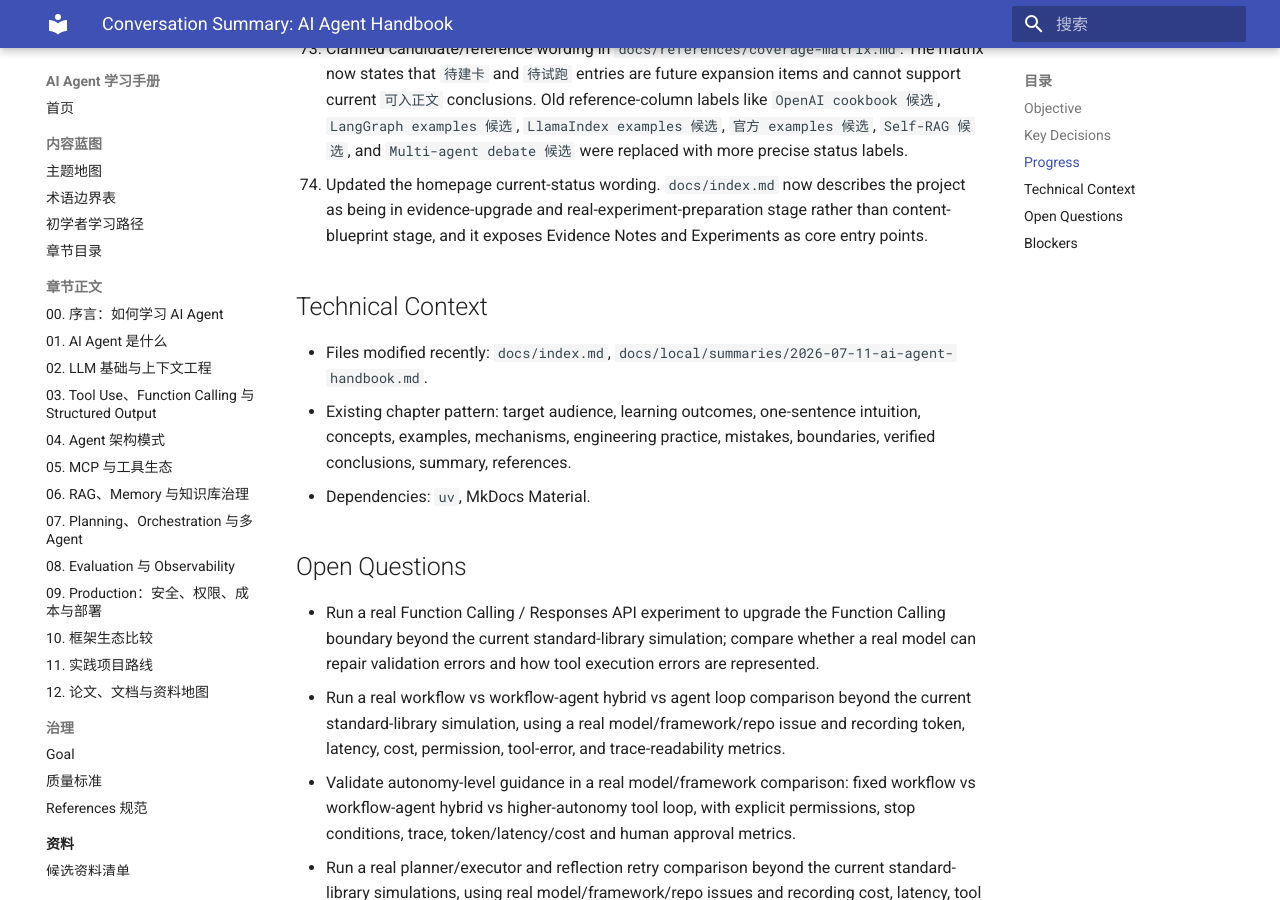
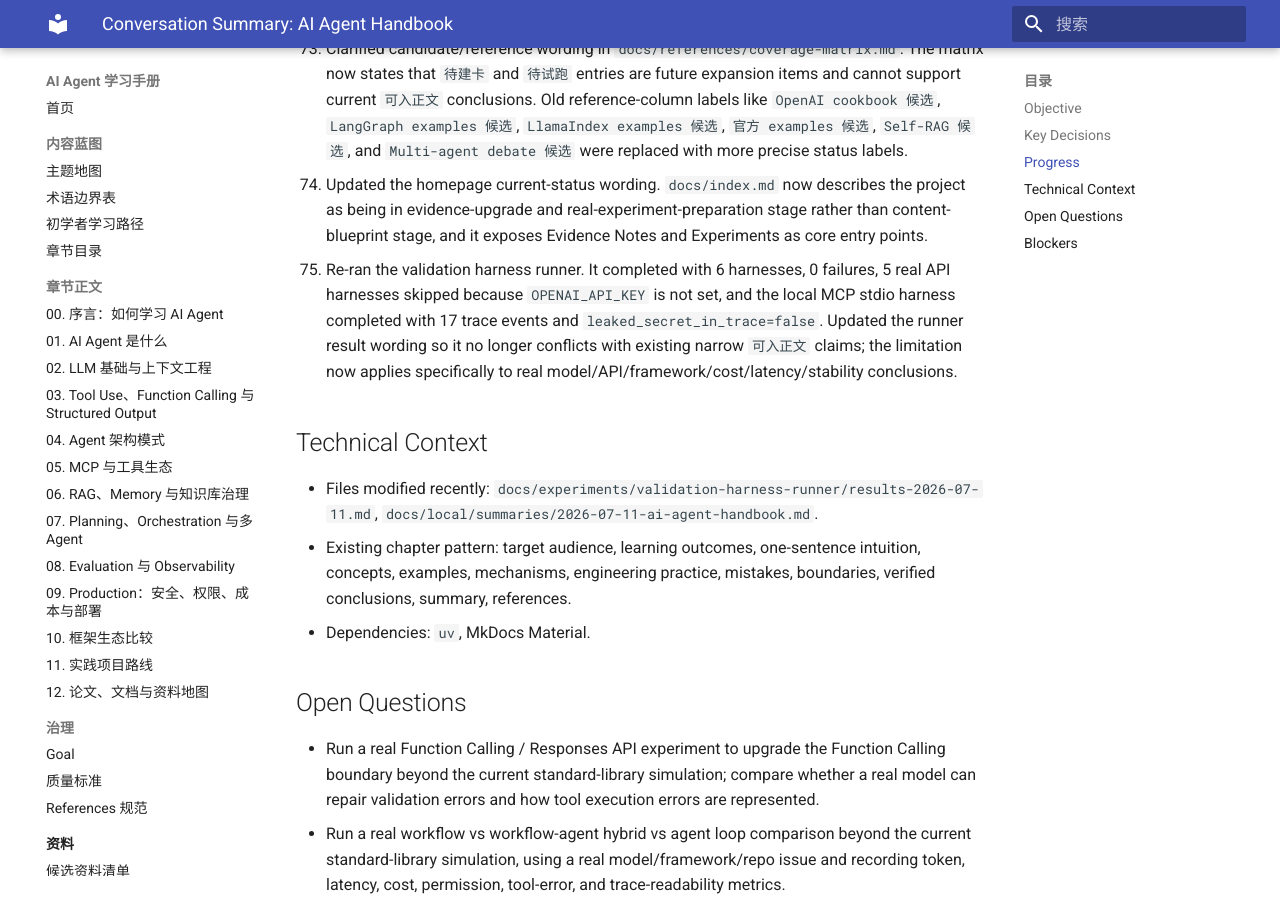
Before and after one commit to AmazingCaddy/readings-ai-agent, an MkDocs documentation site: the page built from docs/local/summaries/2026-07-11-ai-agent-handbook.md, in a window 1280 px wide and 900 px high, scrolled down 11347 px. Built offline with MkDocs 1.6.1 and Material for MkDocs 9.7.7, drawn with Linux system fonts in a browser that asks for light colours; some of the changed text lies outside the part shown.

Commit message:
Narrow validation runner result caveat

```diff
--- a/docs/local/summaries/2026-07-11-ai-agent-handbook.md
+++ b/docs/local/summaries/2026-07-11-ai-agent-handbook.md
@@ -89,9 +89,10 @@ Build a beginner-friendly Chinese AI Agent learning handbook from verified sourc
 72. Clarified the experiments index status wording. `docs/experiments/README.md` now uses “实验清单与状态” instead of “候选实验” and defines `标准库模拟已完成`, `真实 harness 已准备`, and `真实实验待跑`. Chapter 12 now links to the experiments index alongside source/evidence indexes.
 73. Clarified candidate/reference wording in `docs/references/coverage-matrix.md`. The matrix now states that `待建卡` and `待试跑` entries are future expansion items and cannot support current `可入正文` conclusions. Old reference-column labels like `OpenAI cookbook 候选`, `LangGraph examples 候选`, `LlamaIndex examples 候选`, `官方 examples 候选`, `Self-RAG 候选`, and `Multi-agent debate 候选` were replaced with more precise status labels.
 74. Updated the homepage current-status wording. `docs/index.md` now describes the project as being in evidence-upgrade and real-experiment-preparation stage rather than content-blueprint stage, and it exposes Evidence Notes and Experiments as core entry points.
+75. Re-ran the validation harness runner. It completed with 6 harnesses, 0 failures, 5 real API harnesses skipped because `OPENAI_API_KEY` is not set, and the local MCP stdio harness completed with 17 trace events and `leaked_secret_in_trace=false`. Updated the runner result wording so it no longer conflicts with existing narrow `可入正文` claims; the limitation now applies specifically to real model/API/framework/cost/latency/stability conclusions.
 
 ## Technical Context
-- Files modified recently: `docs/index.md`, `docs/local/summaries/2026-07-11-ai-agent-handbook.md`.
+- Files modified recently: `docs/experiments/validation-harness-runner/results-2026-07-11.md`, `docs/local/summaries/2026-07-11-ai-agent-handbook.md`.
 - Existing chapter pattern: target audience, learning outcomes, one-sentence intuition, concepts, examples, mechanisms, engineering practice, mistakes, boundaries, verified conclusions, summary, references.
 - Dependencies: `uv`, MkDocs Material.
 
```
Also changed, not shown: other parts of docs/local/summaries/2026-07-11-ai-agent-handbook.md (+1 -1 lines), docs/experiments/validation-harness-runner/results-2026-07-11.md (+1 -1 lines).
